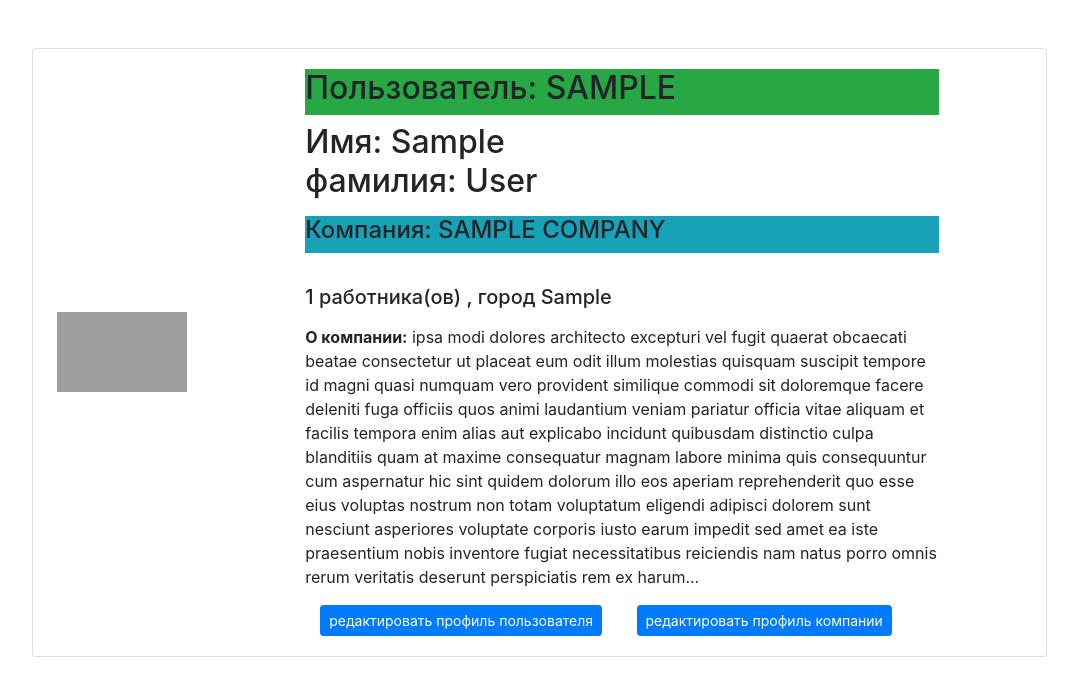
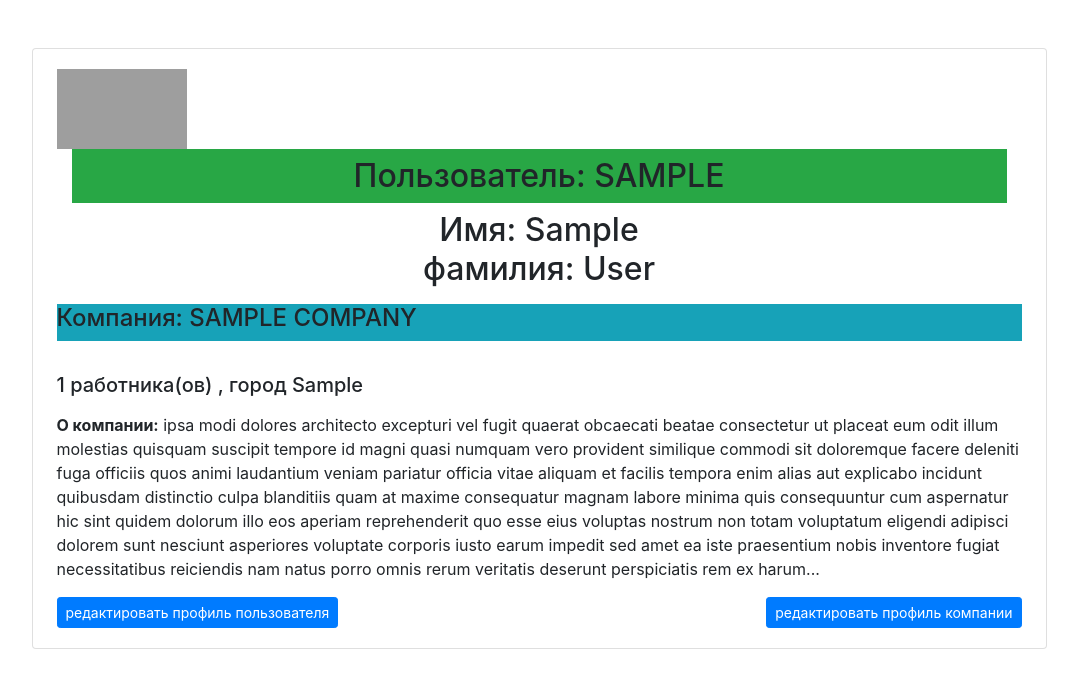
Before and after one commit to gitSergeyhab/Stepik3, a Django app: page /profile/1 in a window 1280 px wide. Shown: the part 88-784 px from the top of the page, without its empty margins (101-1179 px from the left). Run offline with Django 3.2, Linux system fonts and the light colour scheme; a user stored in the database is signed in; tables that the repository leaves empty hold one stand-in row (values such as "Sample post"); some libraries are stand-ins or nearby versions; grey boxes are pictures that could not be loaded.

Commit message:
fixed profile + add democompany

```diff
--- a/Djum/job/templates/job/user_prof.html
+++ b/Djum/job/templates/job/user_prof.html
@@ -14,23 +14,34 @@
 
           <div class="card mb-4">
             <div class="card-body px-4">
+
               <div class="row">
+                {% if user.company %}
                 <div class="col-12 col-md-10 col-lg-3 d-flex align-items-center">
                   <a href="{% url 'company' user.company.pk %}"><img src="../../static/logs/logo{{ user.company.pk }}.png" width="130" height="80" alt=""></a>
                 </div>
+                {% endif %}
+                <div class="col-12">
+                <div>
+                    <div class="col-12">
+                    <h2 class="h2 p-2 text-center bg-success">Пользователь: {{ user.username|upper }} </h2>
+                    <h2 class="h2 pb-2 text-center">Имя: {{ user.first_name }}      <br>    фамилия: {{ user.last_name }}</h2>
+                    </div>
+                </div>
+                  {% if user.company %}
+                  <h4 class="h4 pb-2 bg-info">Компания: {{ user.company|upper }}</h4><br>
 
-                <div class="col-12 col-md-8 col-lg-8 ">
-
-                  <h2 class="h2 pb-2 bg-success">Пользователь: {{ user.username|upper }} </h2>
-                  <h2 class="h2 pb-2">Имя: {{ user.first_name }}      <br>    фамилия: {{ user.last_name }}</h2>
-                  <h4 class="h4 pb-2 bg-info">Компания: {{ user.company|upper }}</h4><br>
                  <h5 class="h5 pb-2 ">{{ user.company.employee_count }} работника(ов) , город {{ user.company.location }}</h5>
 
                   <p><b>О компании:</b> {% lorem 113 w random %}...</p>
-                 <div class="raw justify-content-between">
-                  <a class="col-5" href="{% url 'profile' user.pk %}"><input type="button" class="btn btn-primary btn-sm"  value='редактировать профиль пользователя'></a>
+                    {% endif %}
+
+                 <div class="btn-toolbar justify-content-between">
+                  <a class=" btn-group" href="{% url 'profile' user.pk %}"><input type="button" class="btn btn-primary btn-sm"  value='редактировать профиль пользователя'></a>
                   {% if request.user.company %}
-                  <a class="col-5" href="{% url 'update_comp' user.company.pk %}"><input type="button" class="btn btn-primary btn-sm"  value='редактировать профиль компании'></a>
+                  <a class="btn-group" href="{% url 'update_comp' user.company.pk %}"><input type="button" class="btn btn-primary btn-sm"  value='редактировать профиль компании'></a>
+                     {% else %} <br><br>
+                  <a class="btn-group" href="{% url 'addmycompany' %}"><input type="button" class="btn btn-primary btn-sm"  value='Добавить компанию'></a>
                   {% endif %}
                  </div>
 
@@ -38,10 +49,12 @@
 
 
               </div>
+
             </div>
           </div>
 
         </div>
       </div>
-    </section>
+
+
 {% endblock %}
--- a/Djum/job/urls.py
+++ b/Djum/job/urls.py
@@ -16,7 +16,9 @@ Including another URLconf
 from django.contrib.auth.views import LogoutView
 from django.urls import path
 from job.views import MainView, ListVacancies, CardCompany, ListVacSpecialties, Companies, OneVacancy, \
-    CreateApplication, MySignupView, my_login, EditCompany, MyVacancies, UpdateComp, AddCompany, UserProf
+    CreateApplication, MySignupView, my_login, EditCompany, MyVacancies, UpdateComp, AddCompany, UserProf, \
+    DemoComp
+
 
 urlpatterns = [
     path('', MainView.as_view(), name='main'),
@@ -31,6 +33,8 @@ urlpatterns = [
     path('mycompany/<int:pk>', UpdateComp.as_view(), name='update_comp'),
     path('mycompany/vacancies/', MyVacancies.as_view(), name='myvacancies'),
     path('profile/<int:pk>', UserProf.as_view(), name='profile'),
+    path('demo/', DemoComp.as_view(), name='demo'),
+
 
 ]
 
--- a/Djum/job/views.py
+++ b/Djum/job/views.py
@@ -7,6 +7,7 @@ from django.contrib.auth.models import User
 from django.contrib.auth.views import LoginView
 from django.shortcuts import redirect, render
 from django.urls import reverse
+from django.views import View
 from django.views.generic import ListView, DetailView, CreateView, UpdateView
 from django.contrib.auth.forms import UserCreationForm
 
@@ -147,6 +148,8 @@ class EditCompany(CreateView):
     extra_context = {'title': title, }
 
 
+
+# !!! не получается установить активного юзера по умолчаниб
 class AddCompany(CreateView):
     model = Company
     form_class = AddComForm
@@ -190,5 +193,13 @@ class UserProf(DetailView):
         context['allus'] = User.objects.all
         return context
 
-    # def get_queryset(self):
-    #     return User.objects.filter(pk=self.request.user.pk)
+
+# class DemoComp(View):
+#
+#     template_name = 'job/my_demo_company.html'
+#     extra_context = {'title': title}
+
+
+class DemoComp(View):
+    def get(self, request, *args, **kwargs):
+        return render(request, 'job/my_demo_company.html', context={'title': title})
```
Also changed, not shown: Djum/job/templates/job/my_demo_company.html (added, +21 -0 lines).
